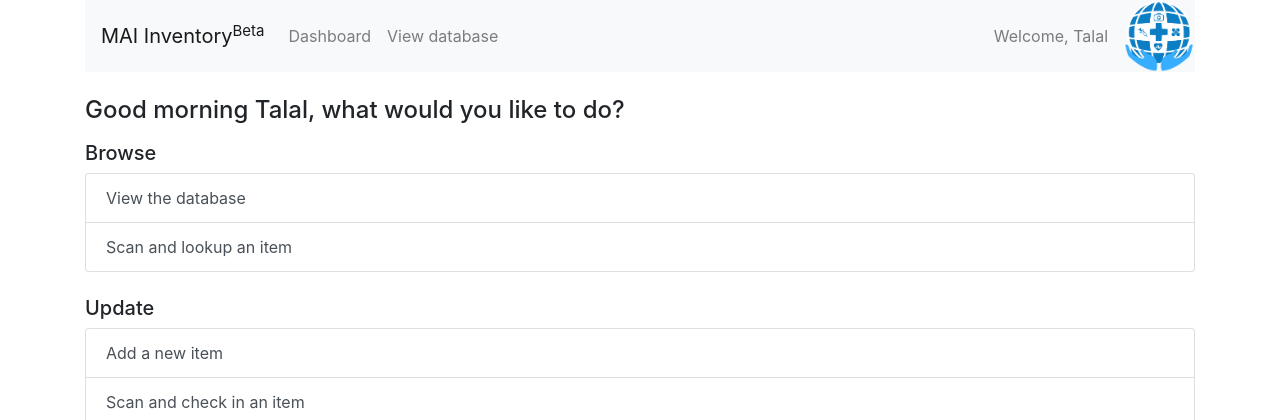
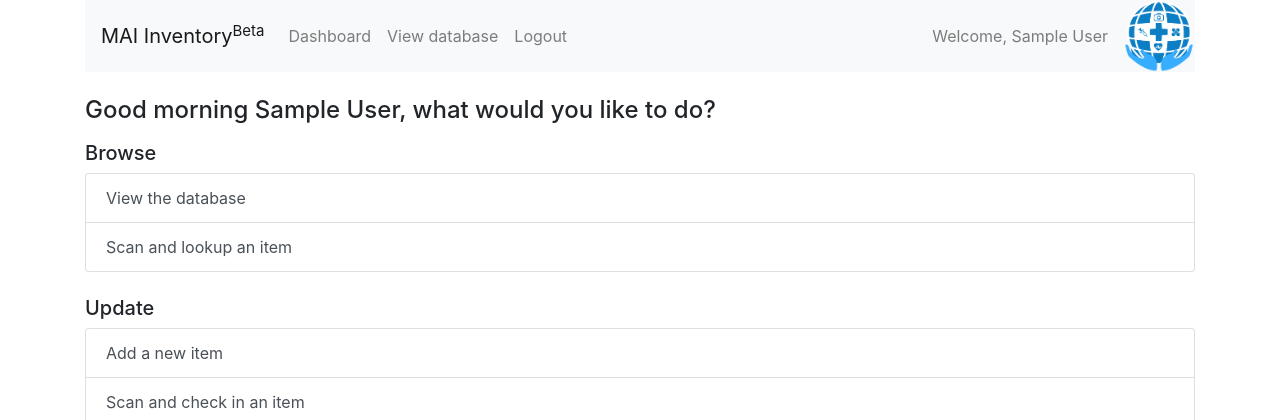
Before and after one commit to Talal-A/mai-inventory-mgr, a Flask app: page /dashboard in a window 1280 px wide. Shown: the top 420 px of the page. Run offline with Flask 2, Linux system fonts and the light colour scheme; the visitor is signed in with stand-in values (Sample User, id 1); some libraries are stand-ins or nearby versions.

Commit message:
Added login/logout to navbar. Using current_user to power personalized navbar and dashboard html

```diff
--- a/app/templates/dashboard.html
+++ b/app/templates/dashboard.html
@@ -2,8 +2,10 @@
 
 {% block body %}
 
+{% if USER.is_authenticated %}
+<h4><label id="greet"></label> {{USER.name}}, what would you like to do?</h4>
+{% endif %}
 
-<h4><label id="greet"></label> {{USER}}, what would you like to do?</h4>
 
 <h5>Browse</h5>
 <div class="list-group">
--- a/app/templates/navbar.html
+++ b/app/templates/navbar.html
@@ -18,8 +18,17 @@
     <div class="nav navbar-nav mr-auto">
       <a class="nav-item nav-link" href="/dashboard">Dashboard</a>
       <a class="nav-item nav-link" href="/view">View database</a>
+      {% if USER.is_authenticated %}
+        <a class="nav-item nav-link" href="/logout">Logout</a>
+      {% endif %}
+
     </div>
-    <div id="nav-profile" class="d-flex justify-content-end navbar-text"> Welcome,&nbsp;{{USER}}</div>
+    {% if USER.is_authenticated %}
+      <div id="nav-profile" class="d-flex justify-content-end navbar-text"> Welcome,&nbsp;{{USER.name}}</div>
+    {% else %}
+      <a class="nav-item nav-link" href="/login">Login</a>
+    {% endif %}
+
     <div id="nav-image" class="navbar-brand-image"></div>
   </div>
 </nav>
--- a/app/views.py
+++ b/app/views.py
@@ -21,8 +21,6 @@ from flask_login import (
 )
 
 from .user import User
-
-USERNAME="Talal"
 
 # WIP AUTH
 GOOGLE_CLIENT_ID = os.environ.get("MAI_GOOGLE_CLIENT_ID", None)
@@ -121,13 +119,11 @@ def logout():
 @app.route('/dashboard')
 def dashboard():
     print(str(current_user.is_authenticated))
-    print(current_user.name)
-    print(current_user.role)
-    return render_template('dashboard.html', USER=USERNAME)
+    return render_template('dashboard.html', USER=current_user)
 
 @app.route('/feedback')
 def feedback():
-    return render_template('feedback.html', USER=USERNAME)
+    return render_template('feedback.html', USER=current_user)
 
 @app.route('/register/<string:type>', methods=['GET', 'POST'])
 def register_with_param(type):
@@ -140,21 +136,21 @@ def register_with_param(type):
             insertCategory(form_category.category.data)
             return redirect('/dashboard')
 
-        return render_template('register:' + type + '.html', USER=USERNAME, form=form_category)
+        return render_template('register:' + type + '.html', USER=current_user, form=form_category)
 
     elif type == 'item':
         if request.method == 'POST' and form_item.category.data and form_item.item.data and form_item.validate():
             insertItem(str(form_item.category.data).strip(), str(form_item.item.data).strip(), str(form_item.location.data).strip())
             return redirect('/dashboard')
 
-        return render_template('register:' + type + '.html', USER=USERNAME, form=form_item, categories=getCategories())
+        return render_template('register:' + type + '.html', USER=current_user, form=form_item, categories=getCategories())
 
     elif type == 'barcode':
         if request.method == 'POST' and form_barcode.validate():
             insertBarcode(str(form_barcode.barcode.data).strip(), str(form_barcode.item.data).strip())
             return redirect('/dashboard')
 
-        return render_template('register:' + type + '.html', USER=USERNAME, form=form_barcode, categories=getCategories())
+        return render_template('register:' + type + '.html', USER=current_user, form=form_barcode, categories=getCategories())
 
     else:
         return redirect('/dashboard')
@@ -170,7 +166,7 @@ def register_barcode_for_item(uuid):
         insertBarcode(str(form_barcode.barcode.data).strip(), str(form_barcode.item.data).strip())
         return redirect('/view/item/' + uuid)
 
-    return render_template('register:' + 'barcode' + '.html', USER=USERNAME, form=form_barcode)
+    return render_template('register:' + 'barcode' + '.html', USER=current_user, form=form_barcode)
 
 @app.route('/edit/category/<string:uuid>', methods=['GET', 'POST'])
 def edit_category(uuid):
@@ -182,11 +178,11 @@ def edit_category(uuid):
     else:
         form_category.category.data = getCategoryForId(uuid)['name']
 
-    return render_template('edit:category.html', USER=USERNAME, form=form_category)
+    return render_template('edit:category.html', USER=current_user, form=form_category)
 
 @app.route('/delete/barcode')
 def delete_barcode_view():
-    return render_template('delete:barcode.html', USER=USERNAME, barcodes=getBarcodes())
+    return render_template('delete:barcode.html', USER=current_user, barcodes=getBarcodes())
 
 @app.route('/delete/barcode/<string:uuid>')
 def delete_barcode(uuid):
@@ -200,7 +196,7 @@ def delete_item(uuid):
 
 @app.route('/delete/category')
 def delete_category_view():
-    return render_template('delete:category.html', USER=USERNAME, categories=getDeletableCategories())
+    return render_template('delete:category.html', USER=current_user, categories=getDeletableCategories())
 
 @app.route('/delete/category/<string:uuid>')
 def delete_category(uuid):
@@ -223,23 +219,23 @@ def edit_item(uuid):
         form_item.notes.data = current_item['notes']
         form_item.url.data = current_item['url']
 
-    return render_template('edit:item.html', USER=USERNAME, form=form_item, item_name=current_item['name'])
+    return render_template('edit:item.html', USER=current_user, form=form_item, item_name=current_item['name'])
 
 @app.route('/view/category/<string:uuid>')
 def view_category(uuid):
-    return render_template('view:items.html', USER=USERNAME, category=getCategoryForId(uuid)['name'], items=getItemsForCategory(uuid))
+    return render_template('view:items.html', USER=current_user, category=getCategoryForId(uuid)['name'], items=getItemsForCategory(uuid))
 
 @app.route('/view/all')
 def view_all_items():
-    return render_template('view:items.html', USER=USERNAME, category='All items', items=getItems())
+    return render_template('view:items.html', USER=current_user, category='All items', items=getItems())
 
 @app.route('/view/item/<string:uuid>')
 def view_item(uuid):
-    return render_template('view:item.html', USER=USERNAME, item=getItemForId(uuid), barcodes=getBarcodesForItem(uuid))
+    return render_template('view:item.html', USER=current_user, item=getItemForId(uuid), barcodes=getBarcodesForItem(uuid))
 
 @app.route('/view')
 def view():
-    return render_template('view.html', USER=USERNAME, categories=getCategories())
+    return render_template('view.html', USER=current_user, categories=getCategories())
 
 @app.route('/barcode/check_in', methods=['GET', 'POST'])
 def barcode_check_in_item():
@@ -253,7 +249,7 @@ def barcode_check_in_item():
         else:
             flash("An error occurred when handling your request. Please validate the barcode and quantity.")
 
-    return render_template('scan:barcode.html', USER=USERNAME, form=form_barcode, action="Check in", defaultQuantity=1)
+    return render_template('scan:barcode.html', USER=current_user, form=form_barcode, action="Check in", defaultQuantity=1)
 
 @app.route('/barcode/check_out', methods=['GET', 'POST'])
 def barcode_check_out_item():
@@ -265,7 +261,7 @@ def barcode_check_out_item():
         else:
             flash("An error occurred when handling your request. Please validate the barcode and quantity.")
 
-    return render_template('scan:barcode.html', USER=USERNAME, form=form_barcode, action="Check out", defaultQuantity=-1)
+    return render_template('scan:barcode.html', USER=current_user, form=form_barcode, action="Check out", defaultQuantity=-1)
 
 @app.route('/barcode/lookup', methods=['GET', 'POST'])
 def barcode_look_up_item():
@@ -274,4 +270,4 @@ def barcode_look_up_item():
         item_id = getBarcode(form_barcode.barcode.data)['item_id']
         return redirect('/view/item/' + item_id)
 
-    return render_template('scan:barcode.html', USER=USERNAME, form=form_barcode, action="Look up")
+    return render_template('scan:barcode.html', USER=current_user, form=form_barcode, action="Look up")
```
